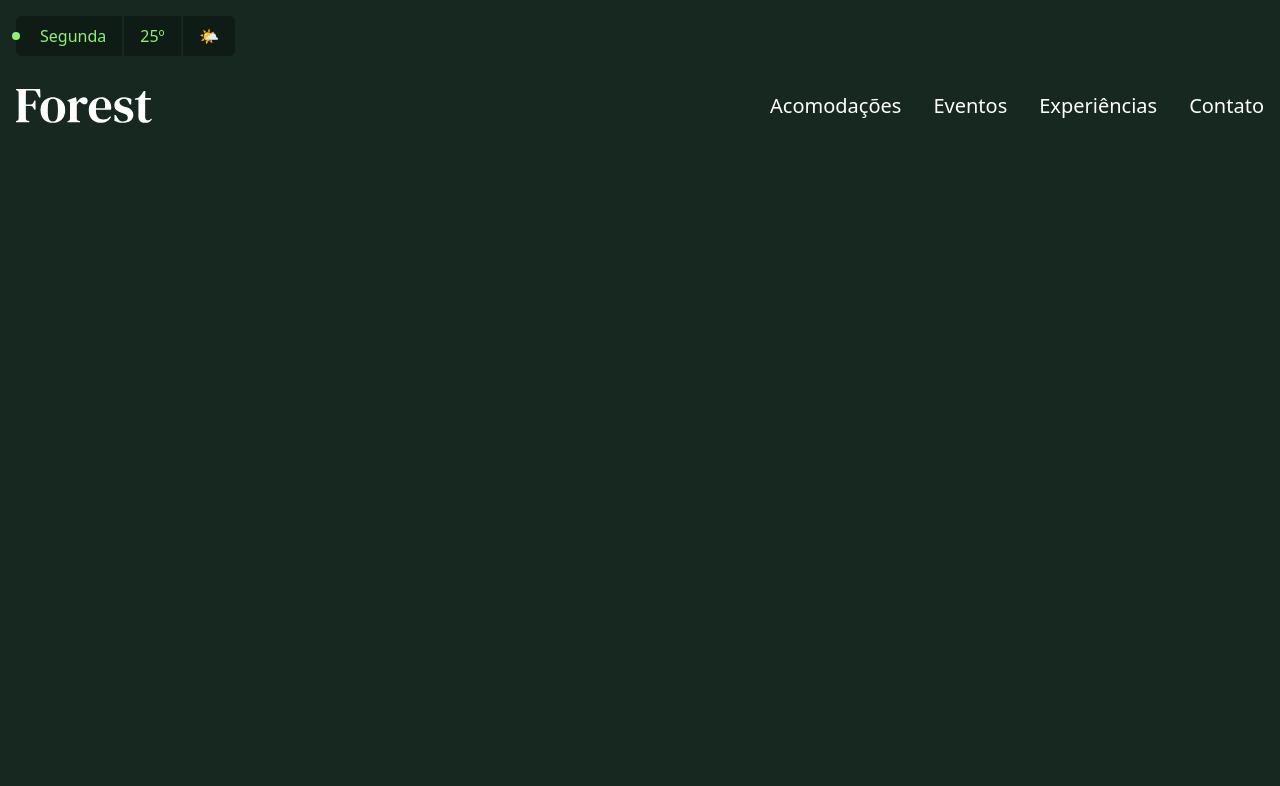
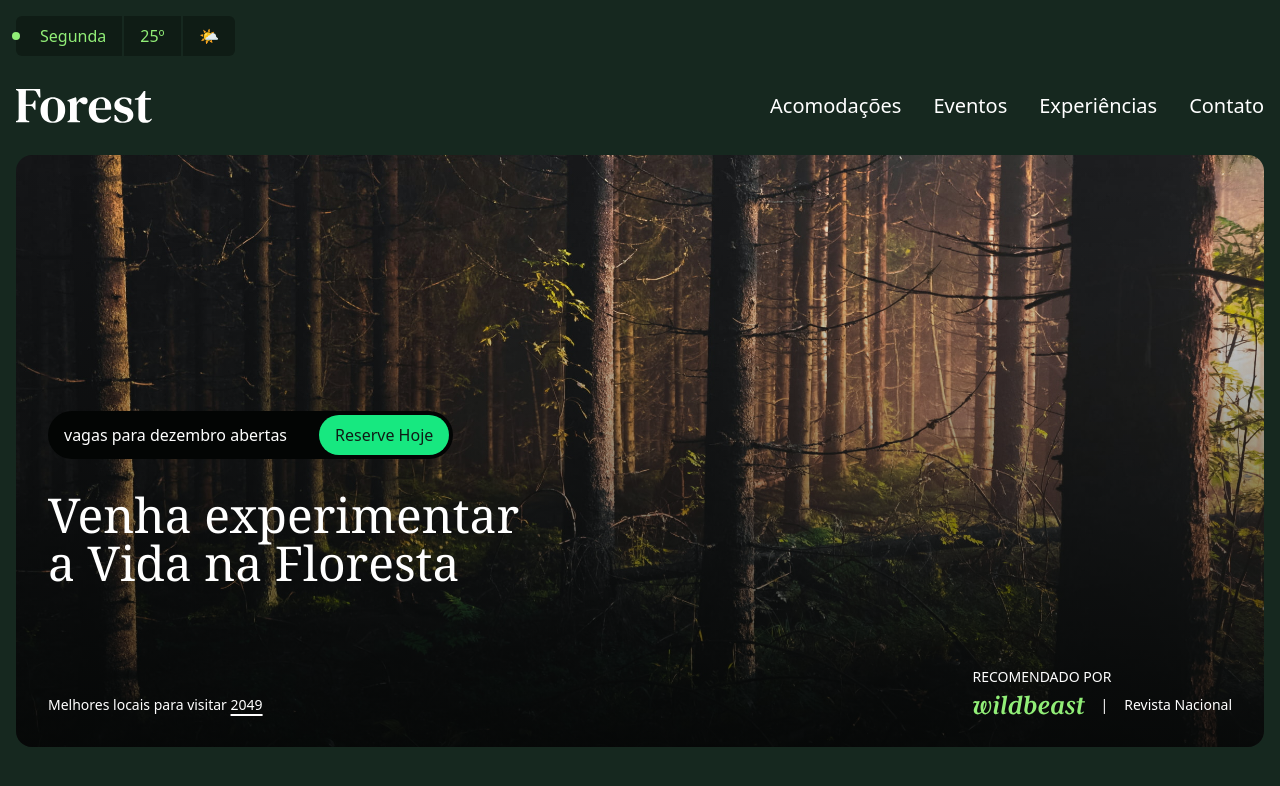
Before and after one commit to devroboco/Forest-Tailwind, a website: page src/index.html in a window 1280 px wide. Drawn offline with Linux system fonts and the light colour scheme.

Commit message:
introducao 1

```diff
--- a/src/index.html
+++ b/src/index.html
@@ -54,5 +54,52 @@
         </ul>
       </nav>
     </header>
+
+    <main class="container">
+      <div
+        class="relative px-8 pb-8 pt-64 text-white rounded-2xl overflow-hidden bg-gradient-to-t from-verde-950/80"
+      >
+        <img
+          class="absolute inset-0 size-full object-cover -z-10"
+          src="./img/floresta.jpg"
+          alt=""
+        />
+        <div
+          class="bg-verde-950 inline-flex items-center mb-8 gap-8 py-1 pl-4 pr-1 rounded-full"
+        >
+          vagas para dezembro abertas
+          <a
+            class="bg-verde-400 text-verde-900 py-2 px-4 inline-block rounded-full"
+            href=""
+            >Reserve Hoje</a
+          >
+        </div>
+        <h1 class="mb-20 font-serif text-5xl max-w-screen-sm text-balance">
+          Venha experimentar a Vida na Floresta
+        </h1>
+        <div class="text-sm flex justify-between items-end">
+          <p>
+            Melhores locais para visitar
+            <a
+              class="underline decoration-2 underline-offset-4 hover:no-underline"
+              href="./"
+              >2049</a
+            >
+          </p>
+          <div>
+            <p class="uppercase mb-2">Recomendado por</p>
+            <p class="flex items-center gap-4">
+              <img
+                class="w-28"
+                src="./img/parceiros/wildbeast.svg"
+                alt="wildbeast"
+              />
+              <span>|</span>
+              Revista Nacional
+            </p>
+          </div>
+        </div>
+      </div>
+    </main>
   </body>
 </html>
```
Also changed, not shown: src/output.css.
